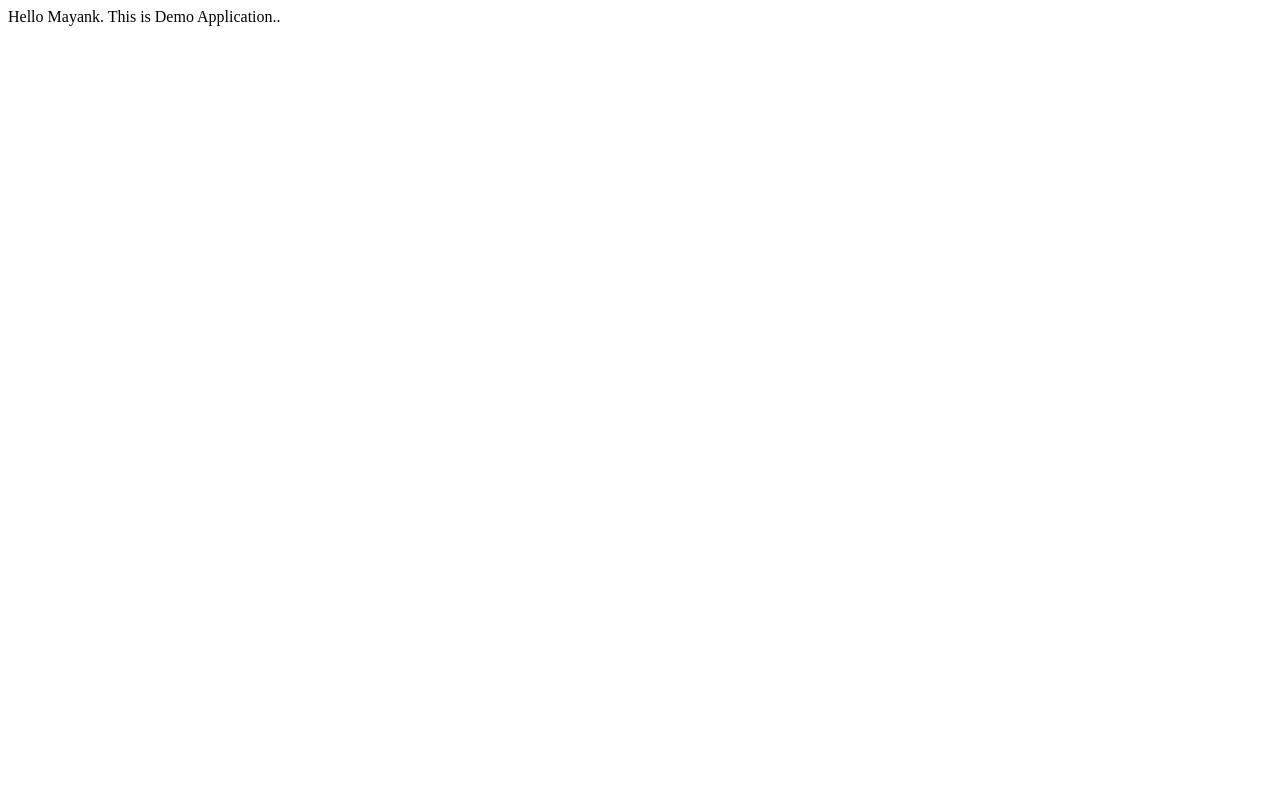
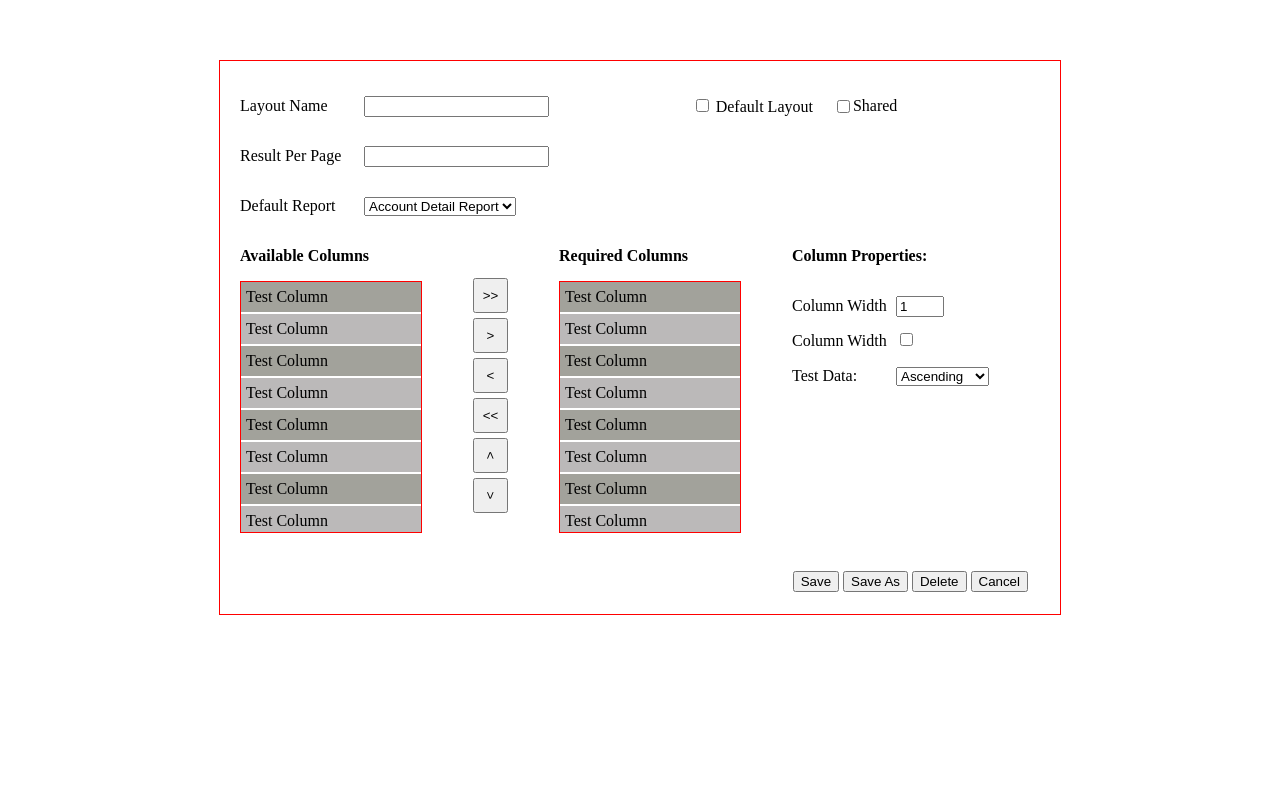
Before and after one commit to Mayankgupta688/AngularOneBootstrap, a plain HTML site: page index.html in a window 1280 px wide. Drawn offline with nearby package versions, Linux system fonts and the light colour scheme.

Commit message:
Added Components and Styling

```diff
--- /dev/null
+++ b/css/styles.css
@@ -0,0 +1,115 @@
+.column_configurator {
+    width: 800px;
+    border: 1px solid red;
+    margin: auto;
+    padding: 20px;
+}
+
+.layout_info {
+    display: flex;
+    flex-direction: row;
+}
+
+.layout_info div {
+    flex-grow: 1;
+    vertical-align: middle;
+}
+
+.layout_info .checkbox_input {
+    display: flex;
+    flex-direction: row;
+    align-items: center;
+}
+
+.layout_info span {
+    padding-right: 20px;
+}
+
+.layout_info p, .result_page_info p, .default_report p {
+    width: 120px;
+    display: inline-block;
+}
+
+.button-container {
+    display: flex;
+    flex-direction: row-reverse;
+    justify-content: right;
+    padding-right: 10px;
+}
+
+.button-container input {
+    margin: 2px;
+}
+
+.define_columns {
+    display: flex;
+    flex-direction: row;
+}
+
+.available_columns, .required_column, .column_details, .movement-buttons, .column_data {
+    flex-grow: 1;
+}
+
+.required_column_details, .available_column_details {
+    width: 180px;
+    height: 250px;
+    border: 1px solid red;
+    overflow-y: auto;
+    overflow-x: hidden;
+}
+
+.available_column_details div, .required_column_details div {
+    height: 30px;
+    width: 100%;
+    padding-left: 5px;
+    display: flex;
+    align-items: center;
+    margin-bottom: 2px;
+}
+
+.available_column_details div:hover, .required_column_details div:hover {
+    background-color: #9898f9 !important;
+}
+
+.available_column_details div:nth-child(odd), .required_column_details div:nth-child(odd) {
+    background-color: #a2a29b;
+}
+
+.available_column_details div:nth-child(even), .required_column_details div:nth-child(even) {
+    background-color: #bbb9b9;
+}
+
+.movement-buttons {
+    display: flex;
+    flex-direction: column;
+    justify-content: center;
+}
+
+.movement-buttons input {
+    width: 35px;
+    height: 35px;
+    margin-bottom: 5px;
+}
+
+.column_data .column_data_row p {
+    display: inline-block;
+    width: 100px;
+}
+
+.column_data .column_data_row input[type=number] {
+    width: 40px;
+}
+
+.column_data .column_data_row {
+    height: 35px;
+}
+
+.column-button-container {
+    display: flex;
+    flex-direction: column;
+    justify-content: center;
+}
+
+body {
+    margin-top: 60px;
+}
--- a/index.html
+++ b/index.html
@@ -3,11 +3,125 @@
 <html>
     <head>
         <title>Angular One Bootstrap</title>
+        <link rel="stylesheet" type="text/css" href="./css/styles.css" />
         <script src="https://cdnjs.cloudflare.com/ajax/libs/angular.js/1.7.5/angular.js"></script>
     </head>
     <body ng-app="testModule">
+        <div ng-controller="testController" class="column_configurator">
 
-        <div ng-controller="testController">Hello {{name}}. This is Demo Application..</div>
+            <div class="layout_info">
+                <div>
+                    <p>Layout Name</p>
+                    <input type="text" />
+                </div>
+                <div class="checkbox_input">
+                    <span><input type="checkbox"> Default Layout</span>
+                    <input type="checkbox"> Shared
+                </div>
+            </div>
+
+            <div class="result_page_info">
+                <div>
+                    <p>Result Per Page</p>
+                    <input type="text" />
+                </div>
+            </div>
+
+            <div class="default_report">
+                <div>
+                    <p>Default Report</p>
+                    <select>
+                        <option>Account Detail Report</option>
+                        <option>Other Detail Report</option>
+                    </select>
+                </div>
+            </div>
+
+            <div class="define_columns">
+                <div class="available_columns">
+                    <p><b>Available Columns</b></p>
+                    <div class="available_column_details">
+                        <div>Test Column</div>
+                        <div>Test Column</div>
+                        <div>Test Column</div>
+                        <div>Test Column</div>
+                        <div>Test Column</div>
+                        <div>Test Column</div>
+                        <div>Test Column</div>
+                        <div>Test Column</div>
+                        <div>Test Column</div>
+                        <div>Test Column</div>
+                        <div>Test Column</div>
+                        <div>Test Column</div>
+                        <div>Test Column</div>
+                        <div>Test Column</div>
+                        <div>Test Column</div>
+                        <div>Test Column</div>
+                    </div>
+                </div>
+                <div class="movement-buttons">
+                    <p><b></b></p>
+                    <div class="column-button-container">
+                        <input type="button" value=">>" />
+                        <input type="button" value=">" />
+                        <input type="button" value="<" />
+                        <input type="button" value="<<" />
+                        <input type="button" style="transform: rotate(90deg);" value="<" />
+                        <input type="button" style="transform: rotate(90deg);" value=">" />
+                    </div>
+                </div>
+                <div class="required_column">
+                    <p><b>Required Columns</b></p>
+                    <div class="required_column_details">
+                            <div>Test Column</div>
+                            <div>Test Column</div>
+                            <div>Test Column</div>
+                            <div>Test Column</div>
+                            <div>Test Column</div>
+                            <div>Test Column</div>
+                            <div>Test Column</div>
+                            <div>Test Column</div>
+                            <div>Test Column</div>
+                            <div>Test Column</div>
+                            <div>Test Column</div>
+                            <div>Test Column</div>
+                            <div>Test Column</div>
+                            <div>Test Column</div>
+                            <div>Test Column</div>
+                            <div>Test Column</div>
+                    </div>
+                </div>
+                <div class="column_data">
+                    <p><b>Column Properties:</b></p>
+                    <div class="column_data_row">
+                        <p>Column Width</p>
+                        <input type="number" value="1" />
+                    </div>
+
+                    <div class="column_data_row">
+                        <p>Column Width</p>
+                        <input type="checkbox" value="1" />
+                    </div>
+
+                    <div class="column_data_row">
+                        <p>Test Data:</p>
+                        <select>
+                            <option>Ascending</option>
+                            <option>Descending</option>
+                        </select>
+                    </div>
+
+                </div>
+            </div><br><br>
+
+            <div class="button-container">
+                <input type="button" value="Cancel" />
+                <input type="button" value="Delete" />
+                <input type="button" value="Save As" />
+                <input type="button" value="Save" />
+            </div>
+        </div>
+
 
         <script src="./scripts/index.js"></script>
 
```
